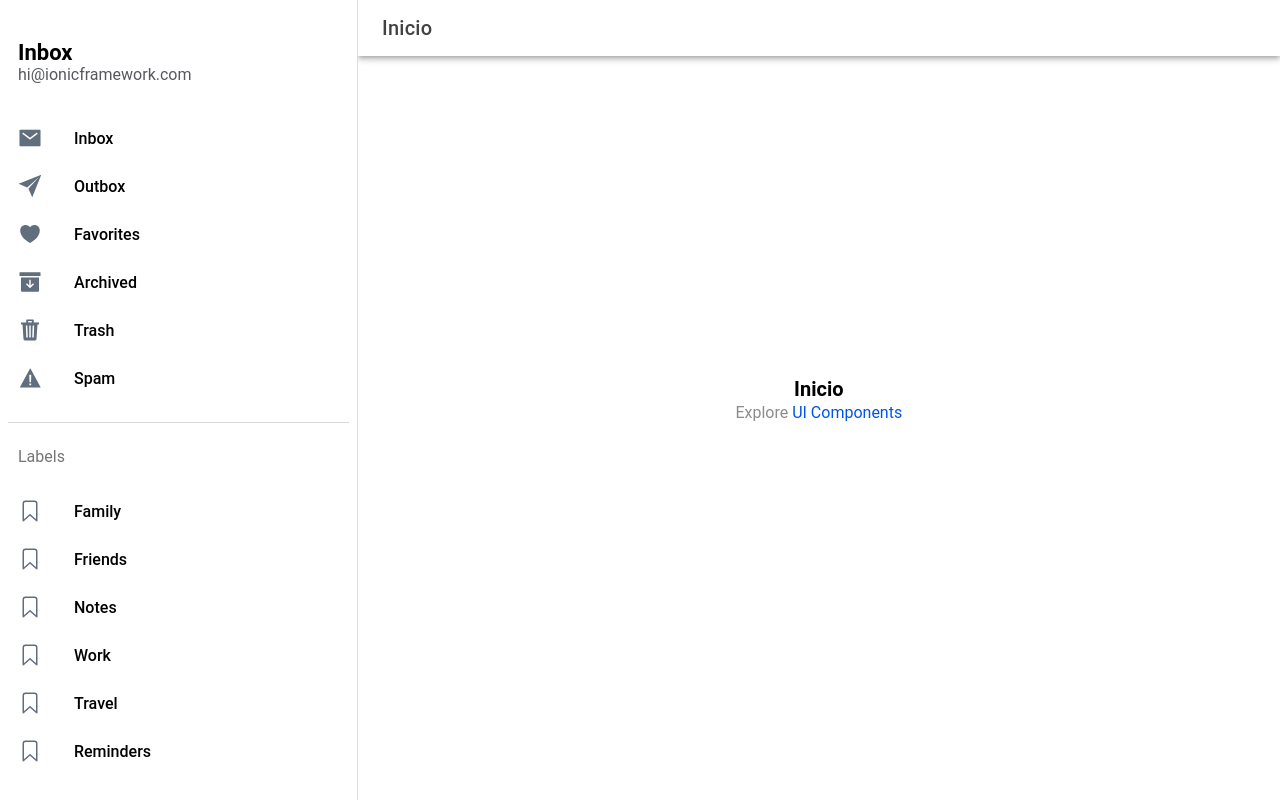
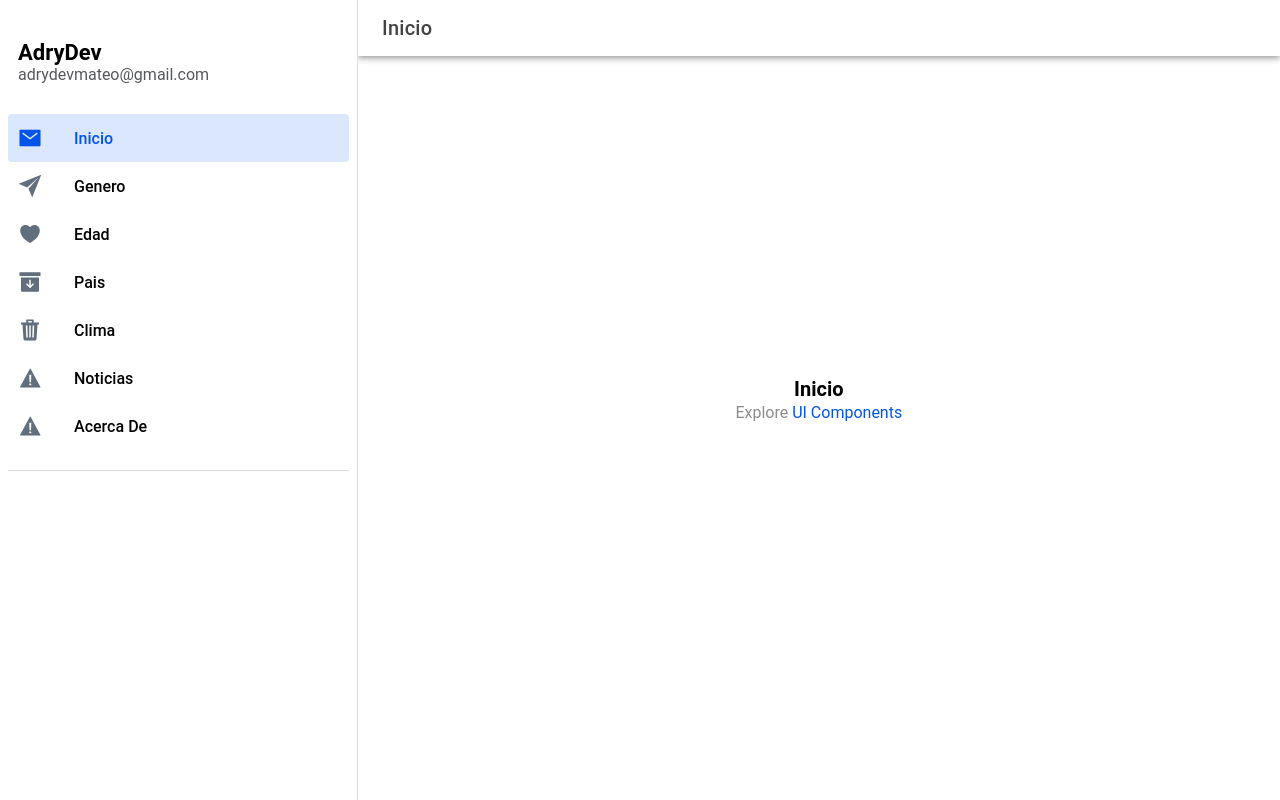
Before and after one commit to Adrydevmateo/tarea6, a React (Vite) app: page /folder/Inicio in a window 1280 px wide. Built offline with nearby package versions, Linux system fonts and the light colour scheme.

Commit message:
Initial Commit

```diff
--- a/package.json
+++ b/package.json
@@ -12,6 +12,7 @@
     "lint": "eslint"
   },
   "dependencies": {
+    "@capacitor/android": "6.1.2",
     "@capacitor/app": "6.0.1",
     "@capacitor/core": "6.1.2",
     "@capacitor/haptics": "6.0.1",
--- a/src/App.tsx
+++ b/src/App.tsx
@@ -44,7 +44,7 @@ const App: React.FC = () => {
                     <Menu />
                     <IonRouterOutlet id="main">
                         <Route path="/" exact={true}>
-              <Redirect to="/folder/Inbox" />
+                            <Redirect to="/folder/Inicio" />
                         </Route>
                         <Route path="/folder/:name" exact={true}>
                             <Page />
--- a/src/components/Menu.tsx
+++ b/src/components/Menu.tsx
@@ -11,7 +11,7 @@ import {
 } from '@ionic/react';
 
 import { useLocation } from 'react-router-dom';
-import { archiveOutline, archiveSharp, bookmarkOutline, heartOutline, heartSharp, mailOutline, mailSharp, paperPlaneOutline, paperPlaneSharp, trashOutline, trashSharp, warningOutline, warningSharp } from 'ionicons/icons';
+import { archiveOutline, archiveSharp, heartOutline, heartSharp, mailOutline, mailSharp, paperPlaneOutline, paperPlaneSharp, trashOutline, trashSharp, warningOutline, warningSharp } from 'ionicons/icons';
 import './Menu.css';
 
 interface AppPage {
@@ -23,44 +23,48 @@ interface AppPage {
 
 const appPages: AppPage[] = [
     {
-    title: 'Inbox',
-    url: '/folder/Inbox',
+        title: 'Inicio',
+        url: '/folder/Inicio',
         iosIcon: mailOutline,
         mdIcon: mailSharp
     },
     {
-    title: 'Outbox',
-    url: '/folder/Outbox',
+        title: 'Genero',
+        url: '/folder/Genero',
         iosIcon: paperPlaneOutline,
         mdIcon: paperPlaneSharp
     },
     {
-    title: 'Favorites',
-    url: '/folder/Favorites',
+        title: 'Edad',
+        url: '/folder/Edad',
         iosIcon: heartOutline,
         mdIcon: heartSharp
     },
     {
-    title: 'Archived',
-    url: '/folder/Archived',
+        title: 'Pais',
+        url: '/folder/Pais',
         iosIcon: archiveOutline,
         mdIcon: archiveSharp
     },
     {
-    title: 'Trash',
-    url: '/folder/Trash',
+        title: 'Clima',
+        url: '/folder/Clima',
         iosIcon: trashOutline,
         mdIcon: trashSharp
     },
     {
-    title: 'Spam',
-    url: '/folder/Spam',
+        title: 'Noticias',
+        url: '/folder/Noticias',
+        iosIcon: warningOutline,
+        mdIcon: warningSharp
+    },
+    {
+        title: 'Acerca De',
+        url: '/folder/Acerca-de',
         iosIcon: warningOutline,
         mdIcon: warningSharp
     }
 ];
-
-const labels = ['Family', 'Friends', 'Notes', 'Work', 'Travel', 'Reminders'];
 
 const Menu: React.FC = () => {
     const location = useLocation();
@@ -69,8 +73,8 @@ const Menu: React.FC = () => {
         <IonMenu contentId="main" type="overlay">
             <IonContent>
                 <IonList id="inbox-list">
-          <IonListHeader>Inbox</IonListHeader>
-          <IonNote>hi@ionicframework.com</IonNote>
+                    <IonListHeader>AdryDev</IonListHeader>
+                    <IonNote>adrydevmateo@gmail.com</IonNote>
                     {appPages.map((appPage, index) => {
                         return (
                             <IonMenuToggle key={index} autoHide={false}>
@@ -82,16 +86,6 @@ const Menu: React.FC = () => {
                         );
                     })}
                 </IonList>
-
-        <IonList id="labels-list">
-          <IonListHeader>Labels</IonListHeader>
-          {labels.map((label, index) => (
-            <IonItem lines="none" key={index}>
-              <IonIcon aria-hidden="true" slot="start" icon={bookmarkOutline} />
-              <IonLabel>{label}</IonLabel>
-            </IonItem>
-          ))}
-        </IonList>
             </IonContent>
         </IonMenu>
     );
--- a/src/main.tsx
+++ b/src/main.tsx
@@ -1,11 +1,6 @@
-import React from 'react';
 import { createRoot } from 'react-dom/client';
 import App from './App';
 
 const container = document.getElementById('root');
 const root = createRoot(container!);
-root.render(
-  <React.StrictMode>
-    <App />
-  </React.StrictMode>
-);
+root.render(<App />);
```
Also changed, not shown: 52 other files (tests, documents, lock files or other folders). Lines whose indentation alone changed are shown as unchanged.
